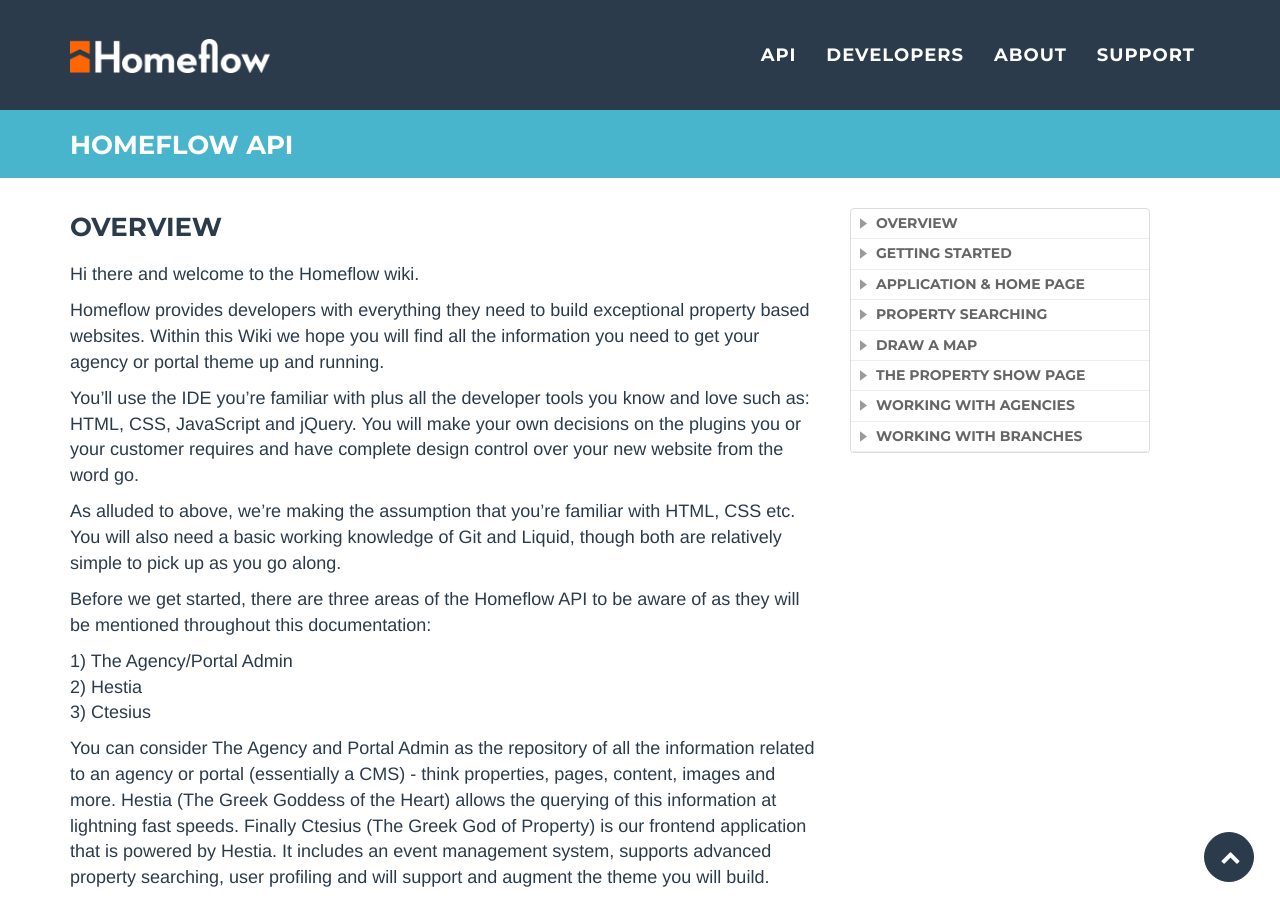
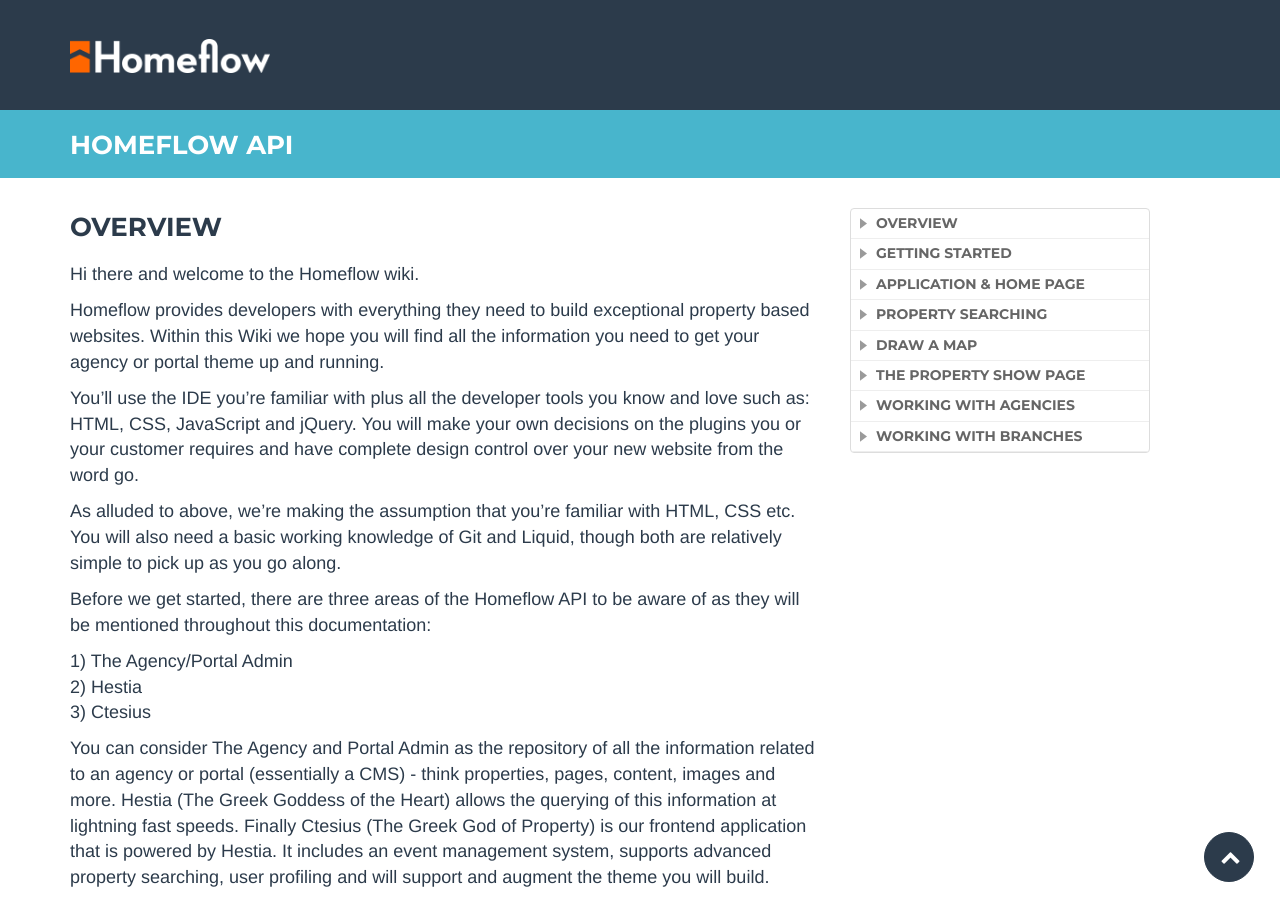
Before and after one commit to homeflow/homeflow.github.io, a Jekyll site: the page built from index.html, in a window 1280 px wide and 900 px high. Built offline with Jekyll 4.4.1, drawn with Linux system fonts in a browser that asks for light colours.

Commit message:
Pages playing up

```diff
--- a/_includes/header.html
+++ b/_includes/header.html
@@ -9,7 +9,7 @@
                     <span class="icon-bar"></span>
                     <span class="icon-bar"></span>
                 </button>
-                <a class="navbar-brand" href="#page-top" title="{{ site.title }}">
+                <a class="navbar-brand" href="/" title="{{ site.title }}">
                     <img src="../img/homeflow-retina.png" height="34" width="200" title="{{ site.title }}"/>
                 </a>
             </div>
@@ -20,7 +20,7 @@
                     <li class="hidden">
                         <a href="#page-top"></a>
                     </li>
-                    <li class="page-scroll">
+                    <!--<li class="page-scroll">
                         <a href="/">API</a>
                     </li>
                     <li class="page-scroll">
@@ -31,7 +31,7 @@
                     </li>
                     <li class="page-scroll">
                         <a href="/support">Support</a>
-                    </li>
+                    </li>-->
                 </ul>
             </div>
             <!-- /.navbar-collapse -->
```
